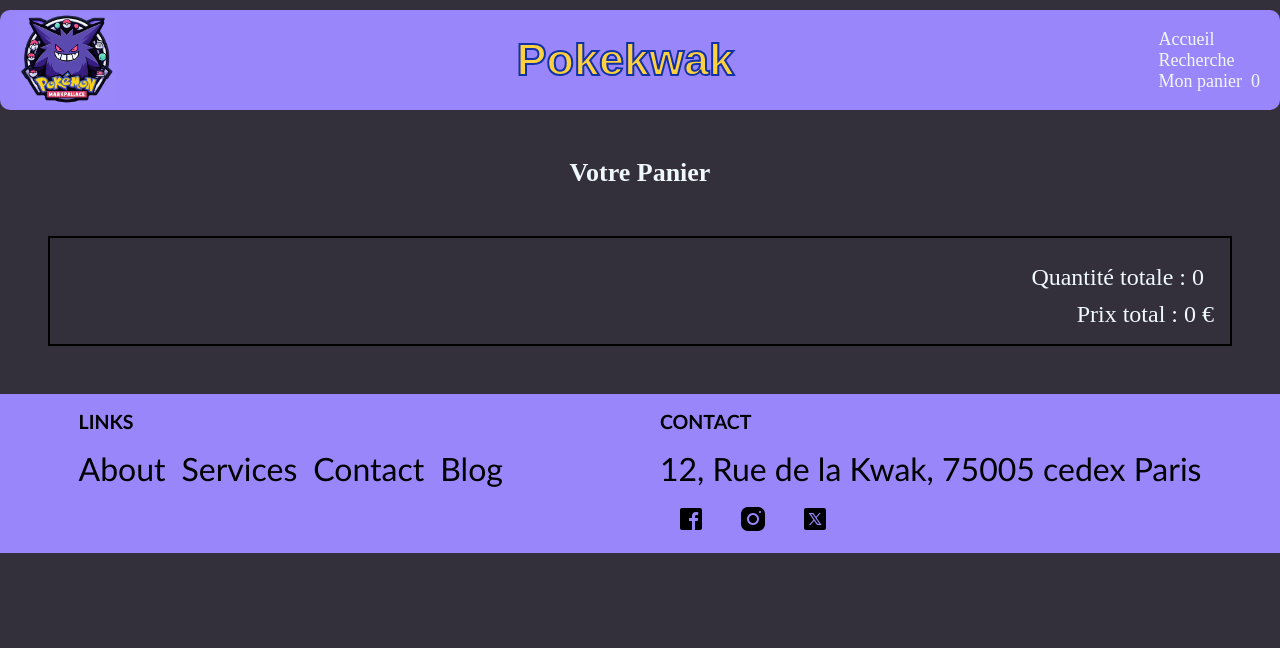
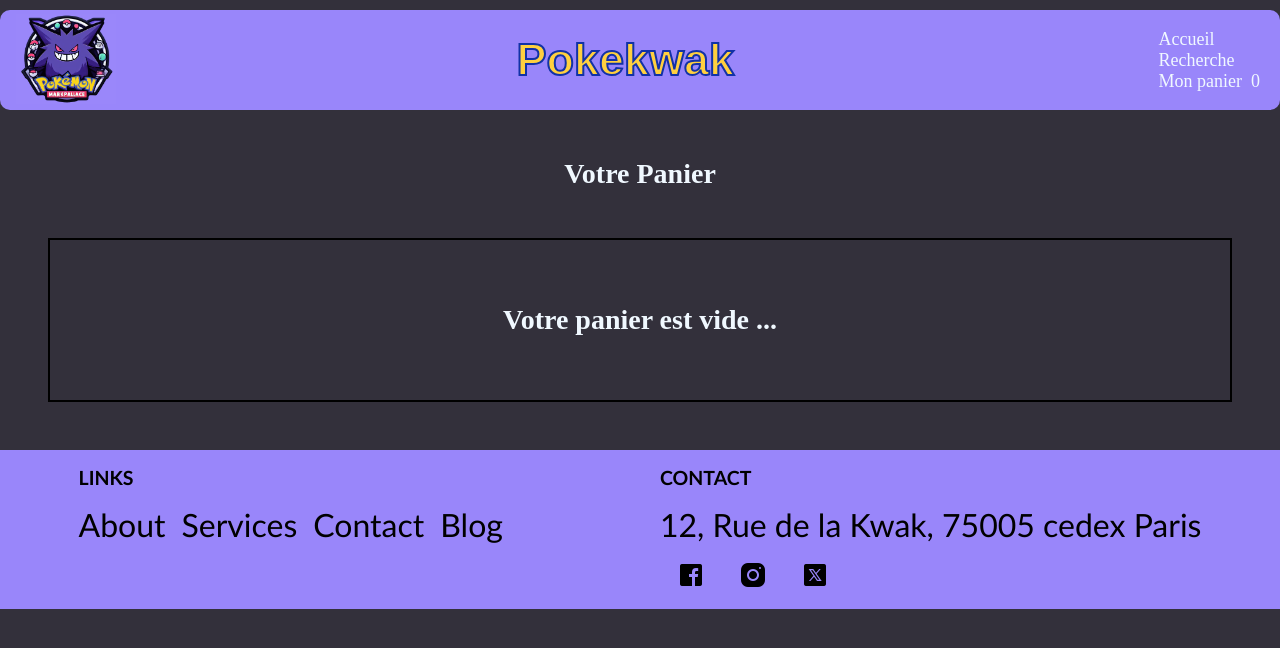
Before and after one commit to WildCodeSchool-2023-09/JS-RemoteFR-CrewStillant-P2-PokeKwak, a React (Vite) app in the folder frontend/: page /shop in a window 1280 px wide. Shown: the top 648 px of the page. Built offline with nearby package versions, Linux system fonts and the light colour scheme; a web font is replaced by a local one.

Commit message:
fix: removing the card  from the basket

```diff
--- a/frontend/src/components/shopList/ShopList.jsx
+++ b/frontend/src/components/shopList/ShopList.jsx
@@ -30,11 +30,13 @@ function ShopList() {
   };
 
   const handleChange = (itemId, quantityChange) => {
-    const updatedCardItems = cardItems.map((item) =>
+    const updatedCardItems = cardItems
+      .map((item) =>
         item.idItem === itemId
           ? { ...item, quantity: Math.max(0, item.quantity + quantityChange) }
           : item
-    );
+      )
+      .filter((item) => item.quantity > 0);
     updateBasket(updatedCardItems);
   };
 
@@ -42,6 +44,12 @@ function ShopList() {
     <>
       <h2 className={styles.titleShop}>Votre Panier</h2>
       <div className={styles.shopList}>
+        {cardItems.length === 0 ? (
+          <div className={styles.basketCount}>
+            <p className={styles.basketAdd}>Votre panier est vide ...</p>
+          </div>
+        ) : (
+          <>
             {cardItems.map((item) => (
               <div key={item.idItem} className={styles.cartItems}>
                 <div className={styles.cartItems_img}>
@@ -53,6 +61,7 @@ function ShopList() {
                     <button
                       type="button"
                       onClick={() => handleChange(item.idItem, 1)}
+                      className={styles.buttonBasket}
                     >
                       +
                     </button>
@@ -60,12 +69,13 @@ function ShopList() {
                     <button
                       type="button"
                       onClick={() => handleChange(item.idItem, -1)}
+                      className={styles.buttonBasket}
                     >
                       -
                     </button>
                   </div>
                   <div className={styles.priceItems}>
-                <span>{item.priceItem}€</span>
+                    <span>{item.quantity * item.priceItem}€</span>
                   </div>
                 </div>
               </div>
@@ -74,6 +84,8 @@ function ShopList() {
               <p className={styles.quantity}>Quantité totale : {basketCount}</p>
               <p className={styles.prices}>Prix total : {roundedPrices} €</p>
             </div>
+          </>
+        )}
       </div>
     </>
   );
--- a/frontend/src/components/shopList/shopList.module.css
+++ b/frontend/src/components/shopList/shopList.module.css
@@ -31,6 +31,7 @@
 
 .cartItems_img p {
   font-size: 14px;
+  margin-left: 1rem;
 }
 
 .priceItems {
@@ -53,6 +54,26 @@
   text-align: end;
 }
 
+.buttonsItems {
+  display: flex;
+  align-items: center;
+  margin-right: 10px;
+}
+
+.basketAdd {
+  font-size: 14px;
+  text-align: center;
+  font-weight: bold;
+}
+
+.basketCount {
+  display: flex;
+  flex-direction: row;
+  align-items: center;
+  justify-content: center;
+  height: 8rem;
+}
+
 @media (min-width: 760px) {
   .shopList {
     border: 2px solid black;
@@ -66,11 +87,15 @@
   }
 
   .cartItems_img p {
-    font-size: 24px;
+    font-size: 28px;
+  }
+
+  .buttonBasket {
+    padding: 0.5rem;
   }
 
   .quantity {
-    font-size: 24px;
+    font-size: 28px;
   }
 
   .cartItems_img {
@@ -79,7 +104,7 @@
   }
 
   .priceItems {
-    font-size: 24px;
+    font-size: 28px;
     margin-left: 2rem;
   }
 
@@ -91,7 +116,7 @@
 
   .titleShop {
     color: aliceblue;
-    font-size: 26px;
+    font-size: 28px;
     text-align: center;
     margin-top: 3rem;
   }
@@ -105,14 +130,19 @@
   .buttonsItems {
     display: flex;
     align-items: center;
+    margin-right: 10px;
   }
 
   .quantity {
-    font-size: 24px;
+    font-size: 28px;
     margin: 10px;
   }
 
   .prices {
-    font-size: 24px;
+    font-size: 28px;
+  }
+
+  .basketAdd {
+    font-size: 28px;
   }
 }
```
Lines whose indentation alone changed are shown as unchanged.
